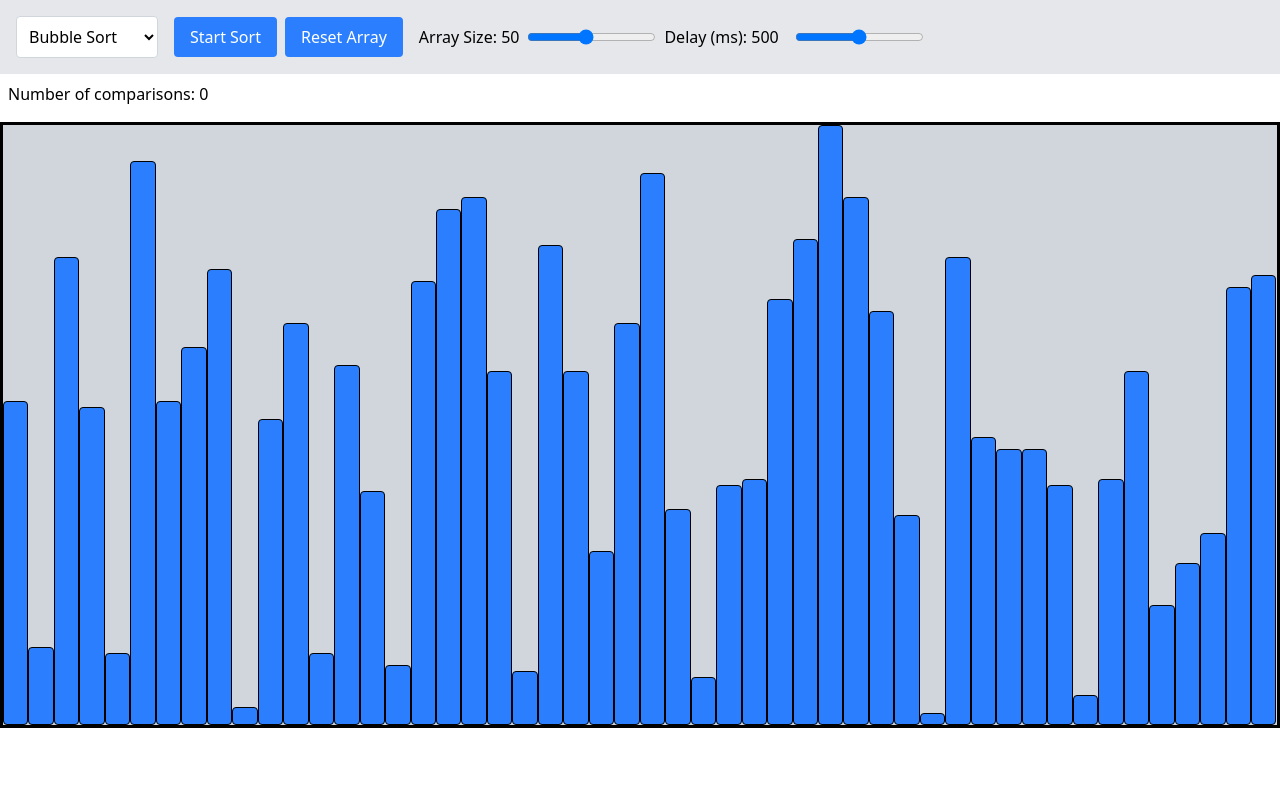
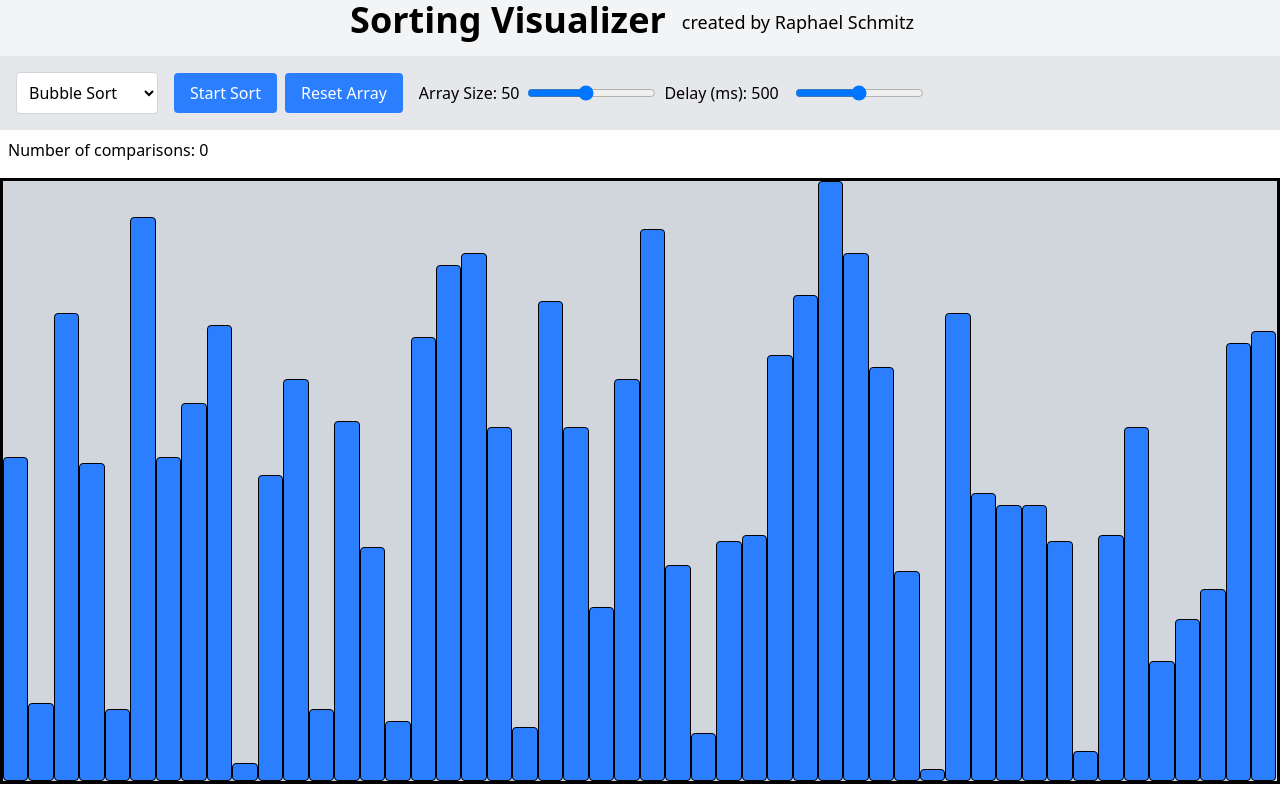
Before and after one commit to schmitz-raphael/sorting_visualizer, a Next.js app: page / in a window 1280 px wide. Built offline with nearby package versions, Linux system fonts and the light colour scheme.

Commit message:
add top bar

```diff
--- a/src/app/page.tsx
+++ b/src/app/page.tsx
@@ -26,6 +26,7 @@ export default function Home() {
   const incrementComparisons = () => {
     setComparisons(prev => prev + 1);
   };
+
 
   useEffect(() => {
     let algo: SortingAlgorithm;
@@ -85,6 +86,10 @@ export default function Home() {
 
   return (
     <div>
+      <div className="flex justify-center align-center bg-gray-100">
+        <h1 className="text-4xl font-bold mb-4">Sorting Visualizer</h1>
+        <p className="text-lg mx-4 my-2">created by Raphael Schmitz</p>
+      </div>
       <div className="control-panel flex items-center p-4 bg-gray-200">
         <select
           className="selectedAlgorithm bg-white border border-gray-300 rounded p-2 mr-4"
```
Also changed, not shown: package.json (+15 -11 lines), 1 other file (tests, documents, lock files or other folders).
